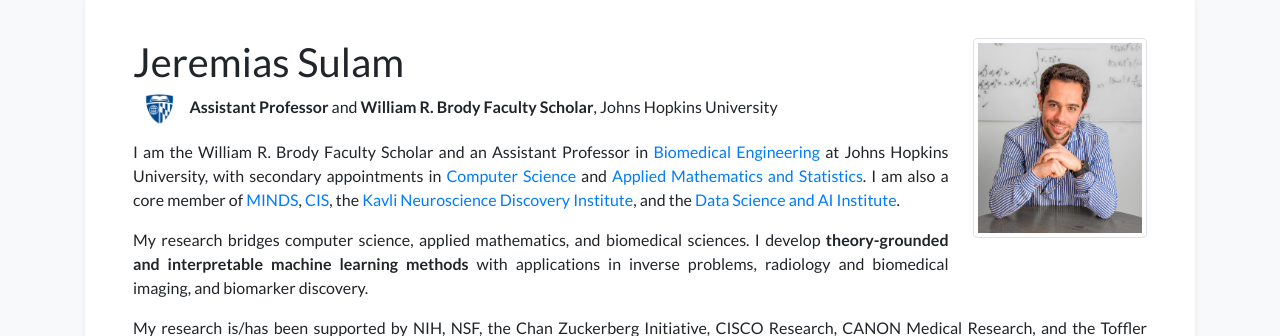
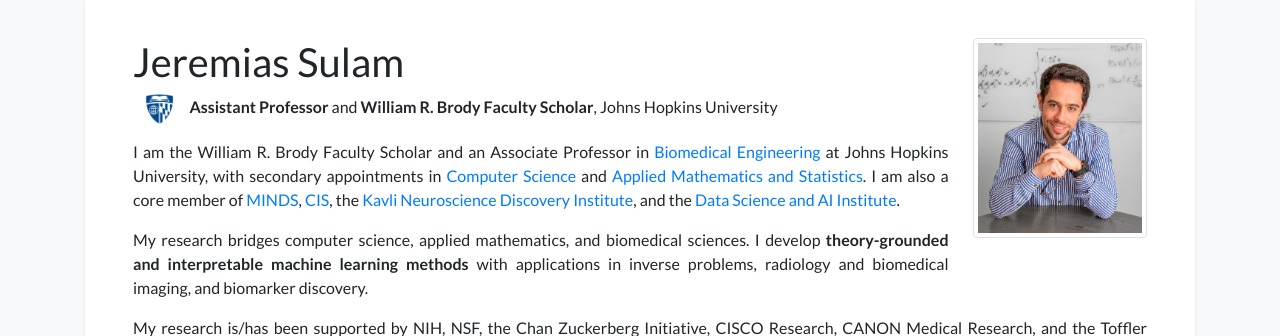
Before and after one commit to jsulam/jsulam.github.io, a Jekyll site: the page built from index.html, in a window 1280 px wide and 900 px high. Shown: the part 90-426 px from the top of the window. Built offline with Jekyll 4.4.1, drawn with Linux system fonts in a browser that asks for light colours; nearby versions of some CDN libraries; a style sheet for code colours, icons or effects is not loaded.

Commit message:
Update title from Assistant Professor to Associate Professor

```diff
--- a/_data/profile.yml
+++ b/_data/profile.yml
@@ -22,7 +22,7 @@
 
 short_bio_text_justify: true
 short_bio: >-
-  I am the William R. Brody Faculty Scholar and an Assistant Professor in [Biomedical Engineering](https://bme.jhu.edu) at Johns Hopkins University, with secondary appointments in [Computer Science](https://www.cs.jhu.edu) and [Applied Mathematics and Statistics](https://engineering.jhu.edu/ams/). I am also a core member of [MINDS](https://www.minds.jhu.edu), [CIS](https://cis.jhu.edu), the [Kavli Neuroscience Discovery Institute](https://kavlijhu.org), and the [Data Science and AI Institute](https://ai.jhu.edu).
+  I am the William R. Brody Faculty Scholar and an Associate Professor in [Biomedical Engineering](https://bme.jhu.edu) at Johns Hopkins University, with secondary appointments in [Computer Science](https://www.cs.jhu.edu) and [Applied Mathematics and Statistics](https://engineering.jhu.edu/ams/). I am also a core member of [MINDS](https://www.minds.jhu.edu), [CIS](https://cis.jhu.edu), the [Kavli Neuroscience Discovery Institute](https://kavlijhu.org), and the [Data Science and AI Institute](https://ai.jhu.edu).
 
   My research bridges computer science, applied mathematics, and biomedical sciences. I develop **theory-grounded and interpretable machine learning methods** with applications in inverse problems, radiology and biomedical imaging, and biomarker discovery.
 
```
